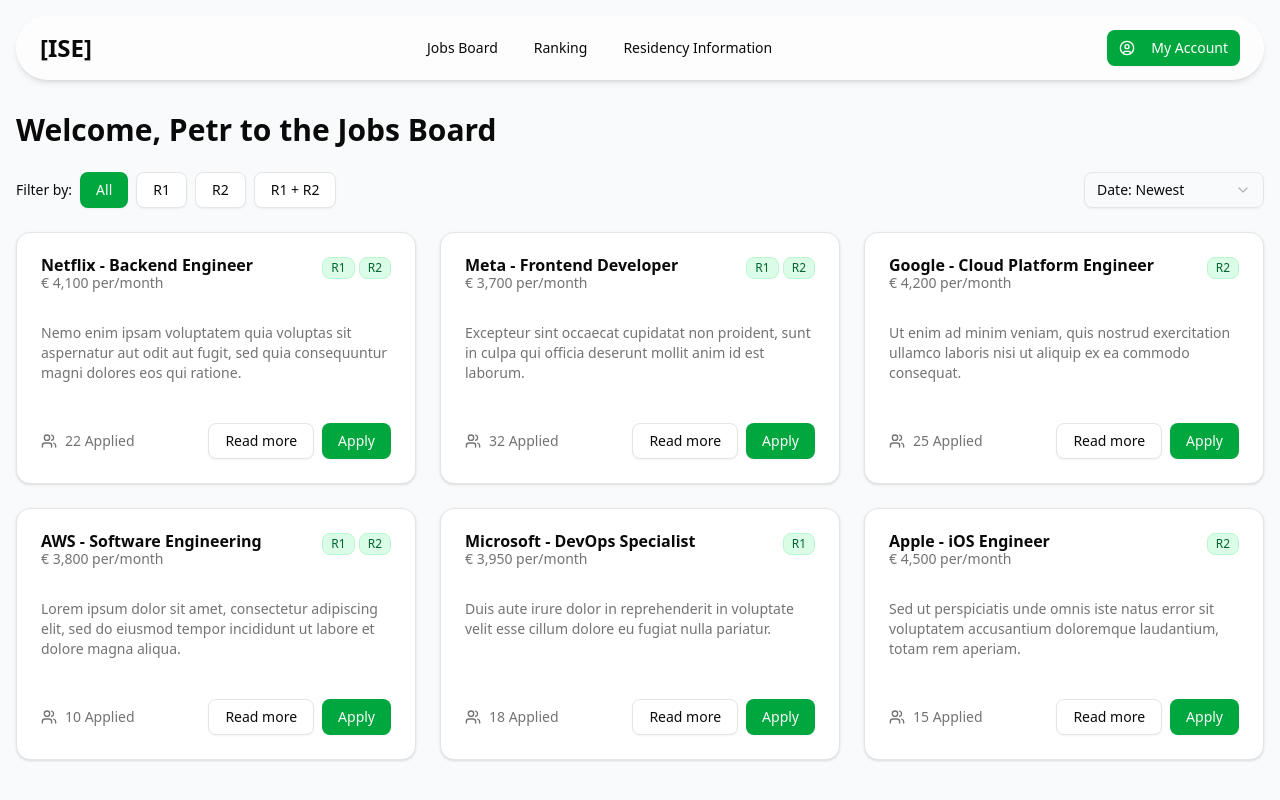
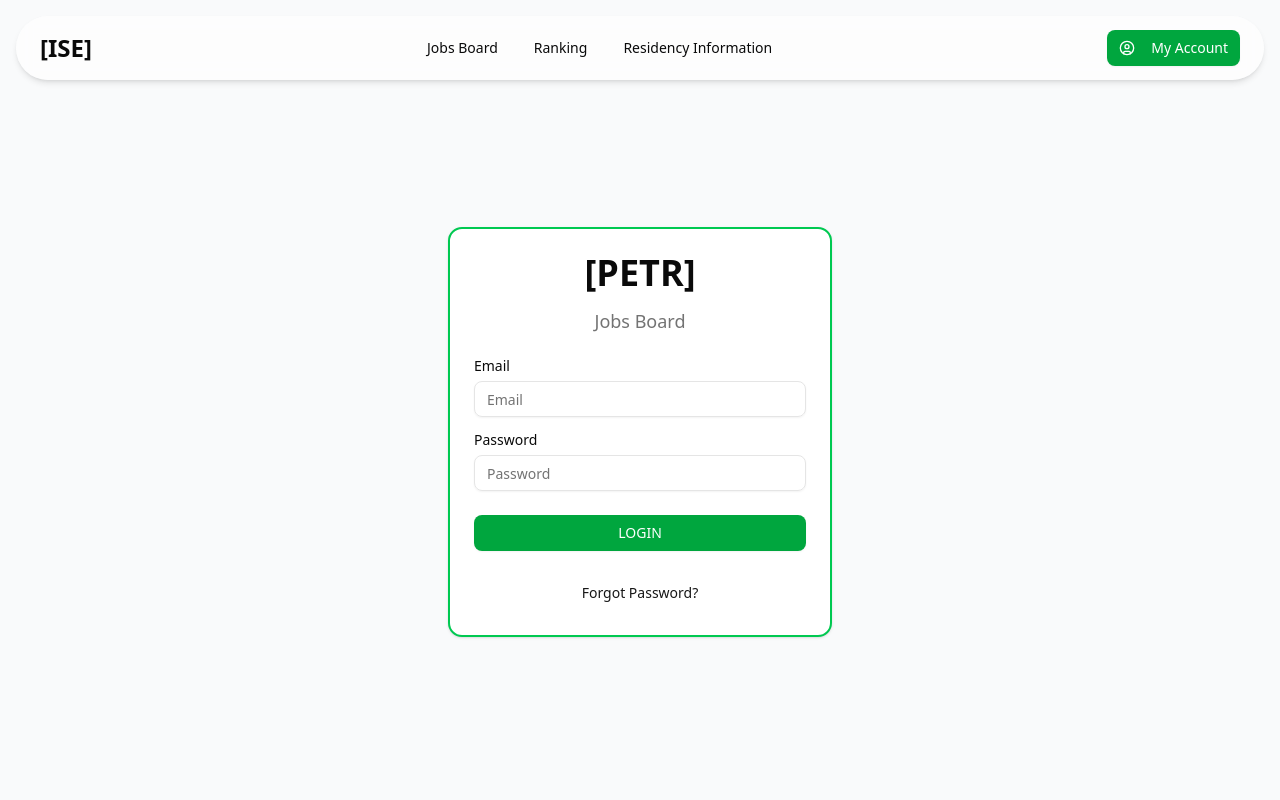
Before and after one commit to U3RhcnQ/ISE-Job-board, a React (Vite) app in the folder apps/frontend/: page / in a window 1280 px wide. Built offline with nearby package versions, Linux system fonts and the light colour scheme.

Commit message:
Feat: Reworked the front end UI

```diff
--- a/apps/frontend/src/App.jsx
+++ b/apps/frontend/src/App.jsx
@@ -82,7 +82,7 @@
             <main className="w-full max-w-7xl mx-auto p-2 md:p-4">
                 <Routes>
                     {/* The root path "/" should probably go to the login or jobs page */}
-                    <Route path="/" element={<Jobs />} />
+                    <Route path="/" element={<Login />} />
                     <Route path="/login" element={<Login />} />
                     <Route path="/jobs" element={<Jobs />} />
                     <Route path="/ranking" element={<Ranking />} />
```
